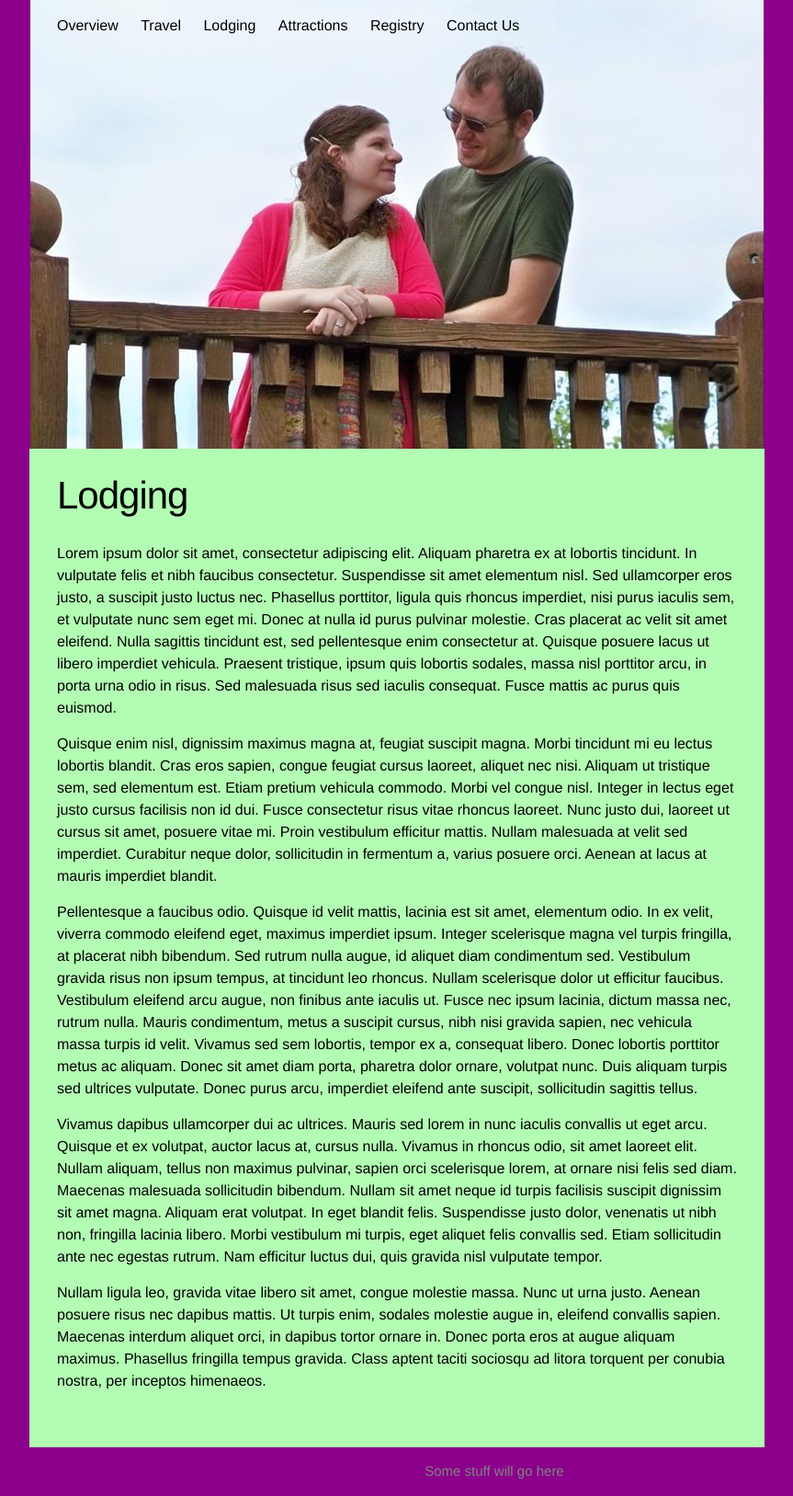
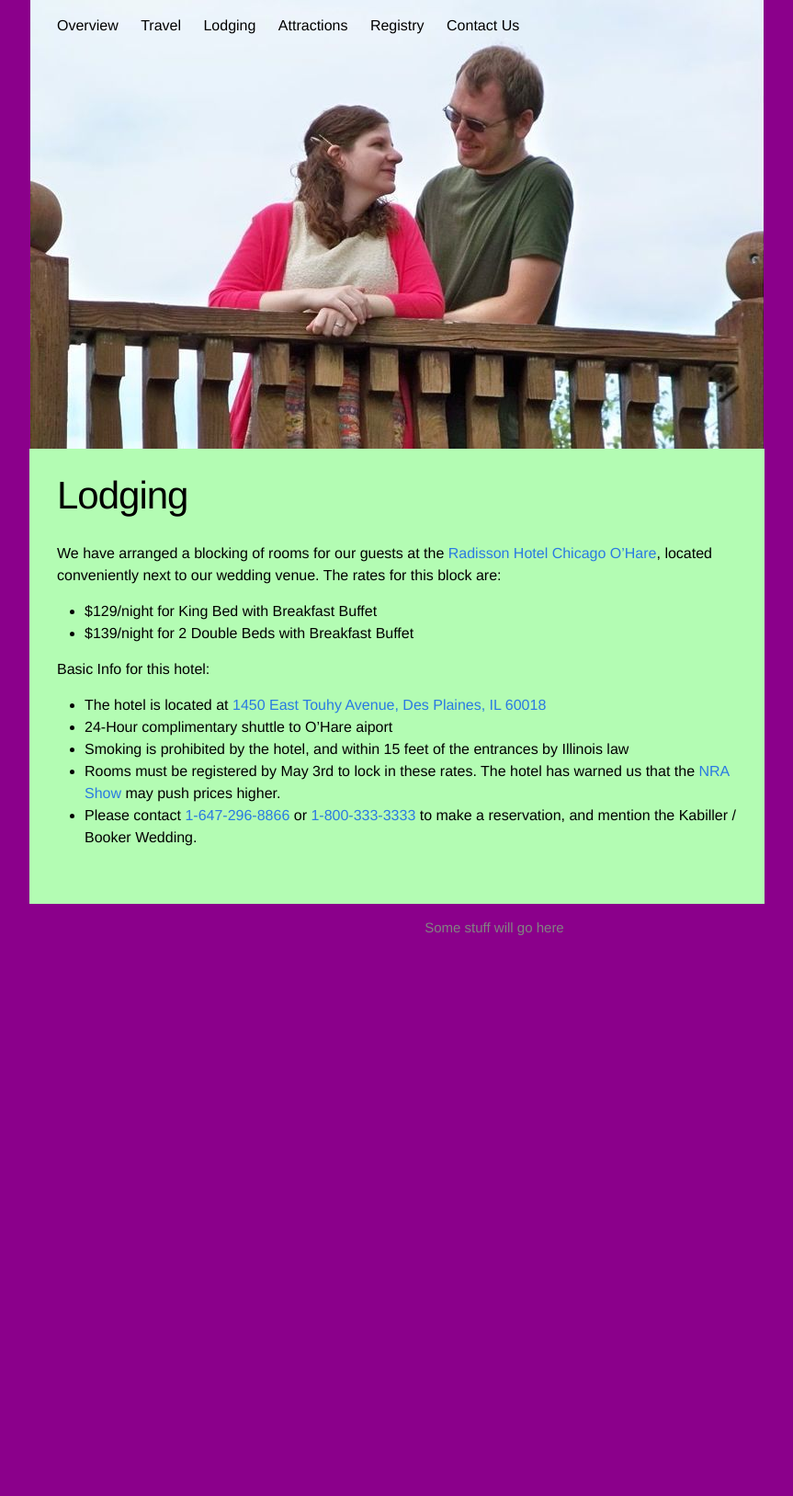
Before and after one commit to sargas/wedding-site, a Jekyll site: the page built from lodging.md, in a window 1280 px wide. Shown: the whole page at 92% size, without its empty margins (208-1071 px from the left). Built offline with Jekyll 4.4.1, drawn with Linux system fonts in a browser that asks for light colours; after the commit the page ends 1036 px from its top, so only the background shows below that.

Commit message:
Put in lodging information with booked hotel rooms
Going to need to comb through these pages with spell check :/

```diff
--- a/lodging.md
+++ b/lodging.md
@@ -4,12 +4,16 @@ title: Lodging
 permalink: /lodging/
 ---
 
-Lorem ipsum dolor sit amet, consectetur adipiscing elit. Aliquam pharetra ex at lobortis tincidunt. In vulputate felis et nibh faucibus consectetur. Suspendisse sit amet elementum nisl. Sed ullamcorper eros justo, a suscipit justo luctus nec. Phasellus porttitor, ligula quis rhoncus imperdiet, nisi purus iaculis sem, et vulputate nunc sem eget mi. Donec at nulla id purus pulvinar molestie. Cras placerat ac velit sit amet eleifend. Nulla sagittis tincidunt est, sed pellentesque enim consectetur at. Quisque posuere lacus ut libero imperdiet vehicula. Praesent tristique, ipsum quis lobortis sodales, massa nisl porttitor arcu, in porta urna odio in risus. Sed malesuada risus sed iaculis consequat. Fusce mattis ac purus quis euismod.
+We have arranged a blocking of rooms for our guests at the
+<a href="http://www.radisson.com/des-plaines-hotel-il-60018/ildespla">Radisson Hotel Chicago O'Hare</a>, located conveniently next to our wedding venue. The rates for this block are:
 
-Quisque enim nisl, dignissim maximus magna at, feugiat suscipit magna. Morbi tincidunt mi eu lectus lobortis blandit. Cras eros sapien, congue feugiat cursus laoreet, aliquet nec nisi. Aliquam ut tristique sem, sed elementum est. Etiam pretium vehicula commodo. Morbi vel congue nisl. Integer in lectus eget justo cursus facilisis non id dui. Fusce consectetur risus vitae rhoncus laoreet. Nunc justo dui, laoreet ut cursus sit amet, posuere vitae mi. Proin vestibulum efficitur mattis. Nullam malesuada at velit sed imperdiet. Curabitur neque dolor, sollicitudin in fermentum a, varius posuere orci. Aenean at lacus at mauris imperdiet blandit.
+- $129/night for King Bed with Breakfast Buffet
+- $139/night for 2 Double Beds with Breakfast Buffet
 
-Pellentesque a faucibus odio. Quisque id velit mattis, lacinia est sit amet, elementum odio. In ex velit, viverra commodo eleifend eget, maximus imperdiet ipsum. Integer scelerisque magna vel turpis fringilla, at placerat nibh bibendum. Sed rutrum nulla augue, id aliquet diam condimentum sed. Vestibulum gravida risus non ipsum tempus, at tincidunt leo rhoncus. Nullam scelerisque dolor ut efficitur faucibus. Vestibulum eleifend arcu augue, non finibus ante iaculis ut. Fusce nec ipsum lacinia, dictum massa nec, rutrum nulla. Mauris condimentum, metus a suscipit cursus, nibh nisi gravida sapien, nec vehicula massa turpis id velit. Vivamus sed sem lobortis, tempor ex a, consequat libero. Donec lobortis porttitor metus ac aliquam. Donec sit amet diam porta, pharetra dolor ornare, volutpat nunc. Duis aliquam turpis sed ultrices vulputate. Donec purus arcu, imperdiet eleifend ante suscipit, sollicitudin sagittis tellus.
+Basic Info for this hotel:
 
-Vivamus dapibus ullamcorper dui ac ultrices. Mauris sed lorem in nunc iaculis convallis ut eget arcu. Quisque et ex volutpat, auctor lacus at, cursus nulla. Vivamus in rhoncus odio, sit amet laoreet elit. Nullam aliquam, tellus non maximus pulvinar, sapien orci scelerisque lorem, at ornare nisi felis sed diam. Maecenas malesuada sollicitudin bibendum. Nullam sit amet neque id turpis facilisis suscipit dignissim sit amet magna. Aliquam erat volutpat. In eget blandit felis. Suspendisse justo dolor, venenatis ut nibh non, fringilla lacinia libero. Morbi vestibulum mi turpis, eget aliquet felis convallis sed. Etiam sollicitudin ante nec egestas rutrum. Nam efficitur luctus dui, quis gravida nisl vulputate tempor.
-
-Nullam ligula leo, gravida vitae libero sit amet, congue molestie massa. Nunc ut urna justo. Aenean posuere risus nec dapibus mattis. Ut turpis enim, sodales molestie augue in, eleifend convallis sapien. Maecenas interdum aliquet orci, in dapibus tortor ornare in. Donec porta eros at augue aliquam maximus. Phasellus fringilla tempus gravida. Class aptent taciti sociosqu ad litora torquent per conubia nostra, per inceptos himenaeos.
+- The hotel is located at <a href="https://goo.gl/maps/nn8XC">1450 East Touhy Avenue, Des Plaines, IL 60018</a>
+- 24-Hour complimentary shuttle to O'Hare aiport
+- Smoking is prohibited by the hotel, and within 15 feet of the entrances by Illinois law
+- Rooms must be registered by May 3rd to lock in these rates. The hotel has warned us that the <a href="http://show.restaurant.org/">NRA Show</a> may push prices higher.
+- Please contact <a href="tel:18472968866">1-647-296-8866</a> or <a href="tel:18003333333">1-800-333-3333</a> to make a reservation, and mention the Kabiller / Booker Wedding.
```
